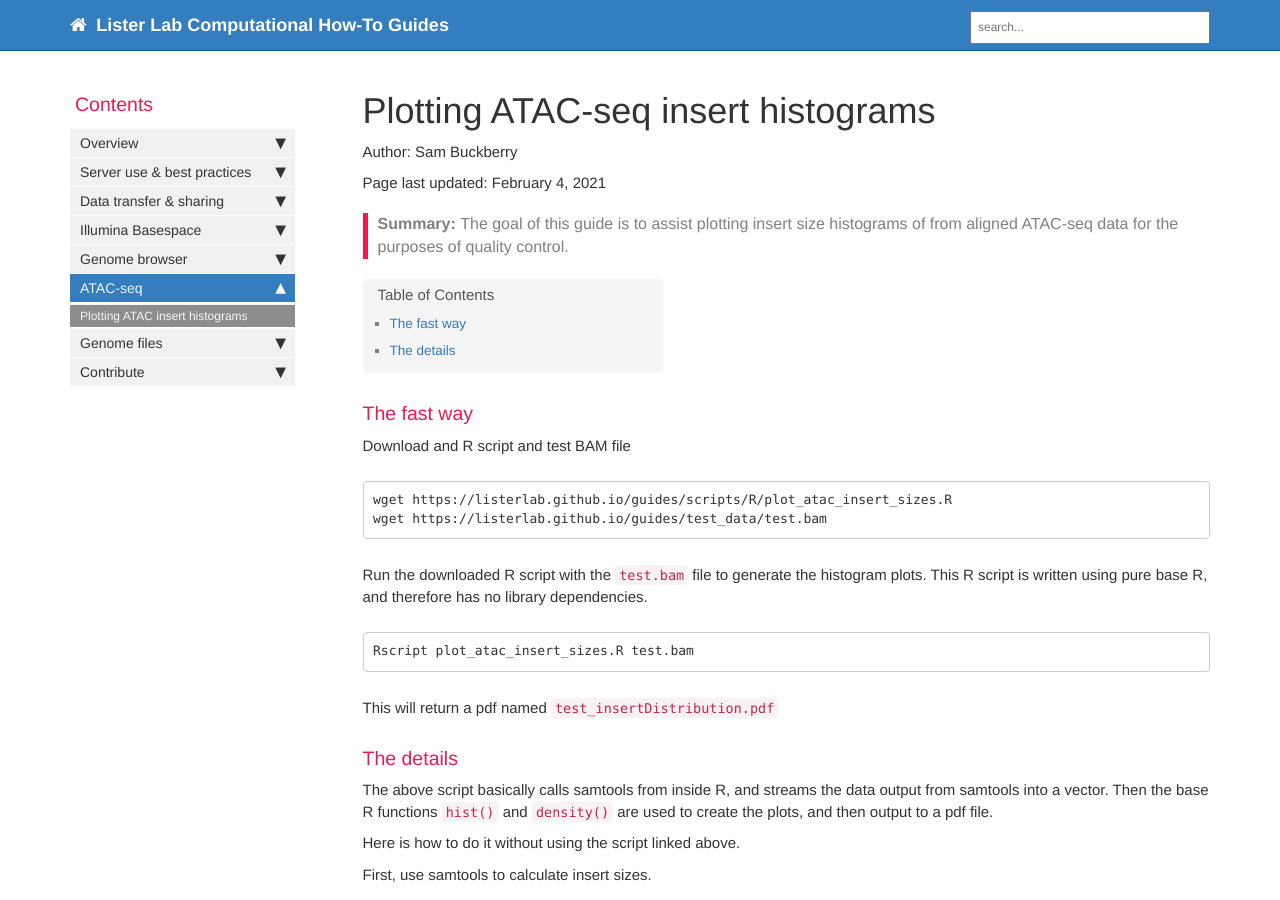
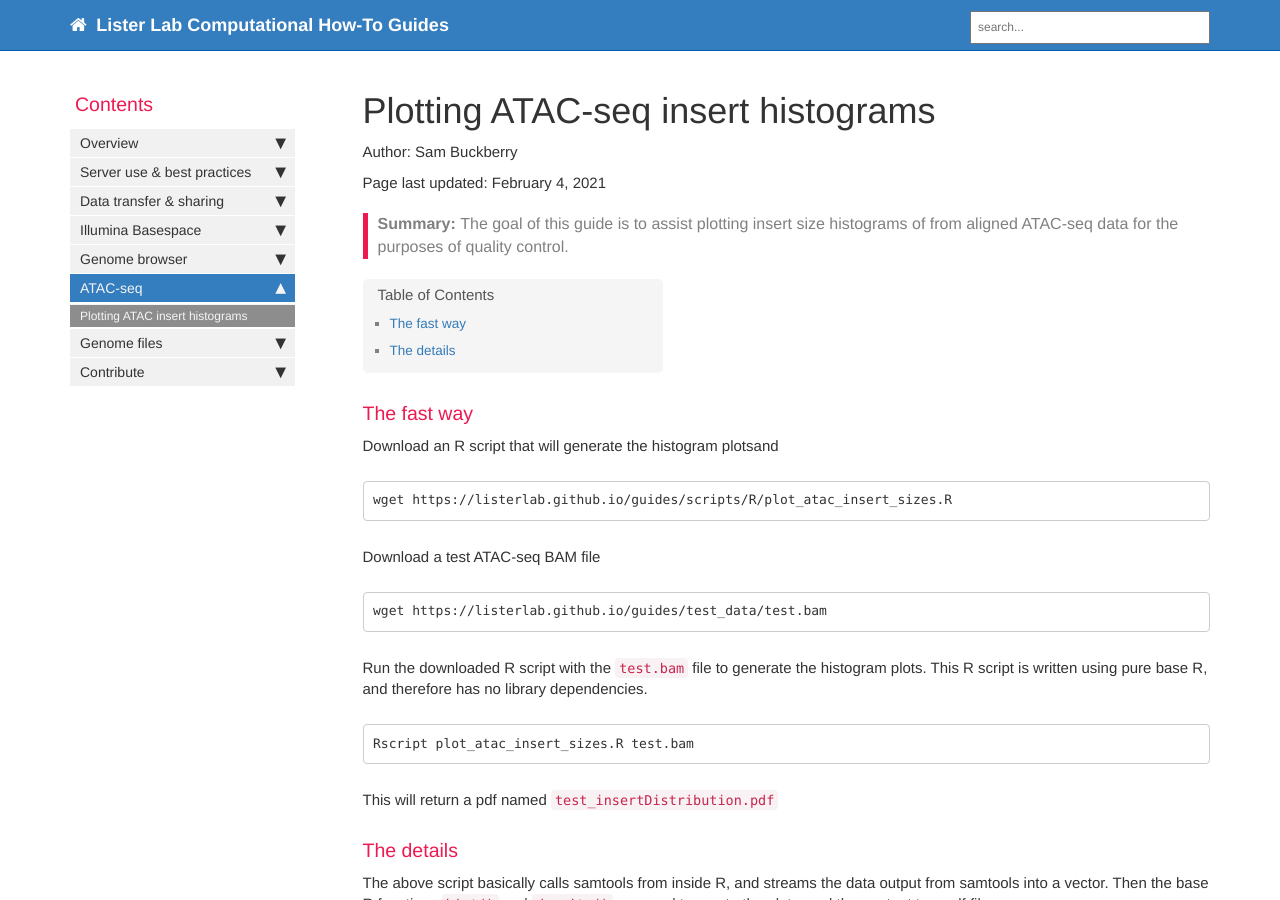
Before and after one commit to ListerLab/guides, a Jekyll site: the page built from pages/mydoc/mydoc_plot_atac_insert_sizes.md, in a window 1280 px wide and 900 px high. Built offline with Jekyll 4.4.1, drawn with Linux system fonts in a browser that asks for light colours; comment, search, counter and statistics services are not loaded.

Commit message:
Update mydoc_plot_atac_insert_sizes.md

````diff
--- a/pages/mydoc/mydoc_plot_atac_insert_sizes.md
+++ b/pages/mydoc/mydoc_plot_atac_insert_sizes.md
@@ -12,9 +12,13 @@ last_updated: February 4, 2021
 
 ### The fast way
 
-Download and R script and test BAM file
+Download an R script that will generate the histogram plotsand
 ```
 wget https://listerlab.github.io/guides/scripts/R/plot_atac_insert_sizes.R
+```
+
+Download a test ATAC-seq BAM file
+```
 wget https://listerlab.github.io/guides/test_data/test.bam
 ```
 
````
